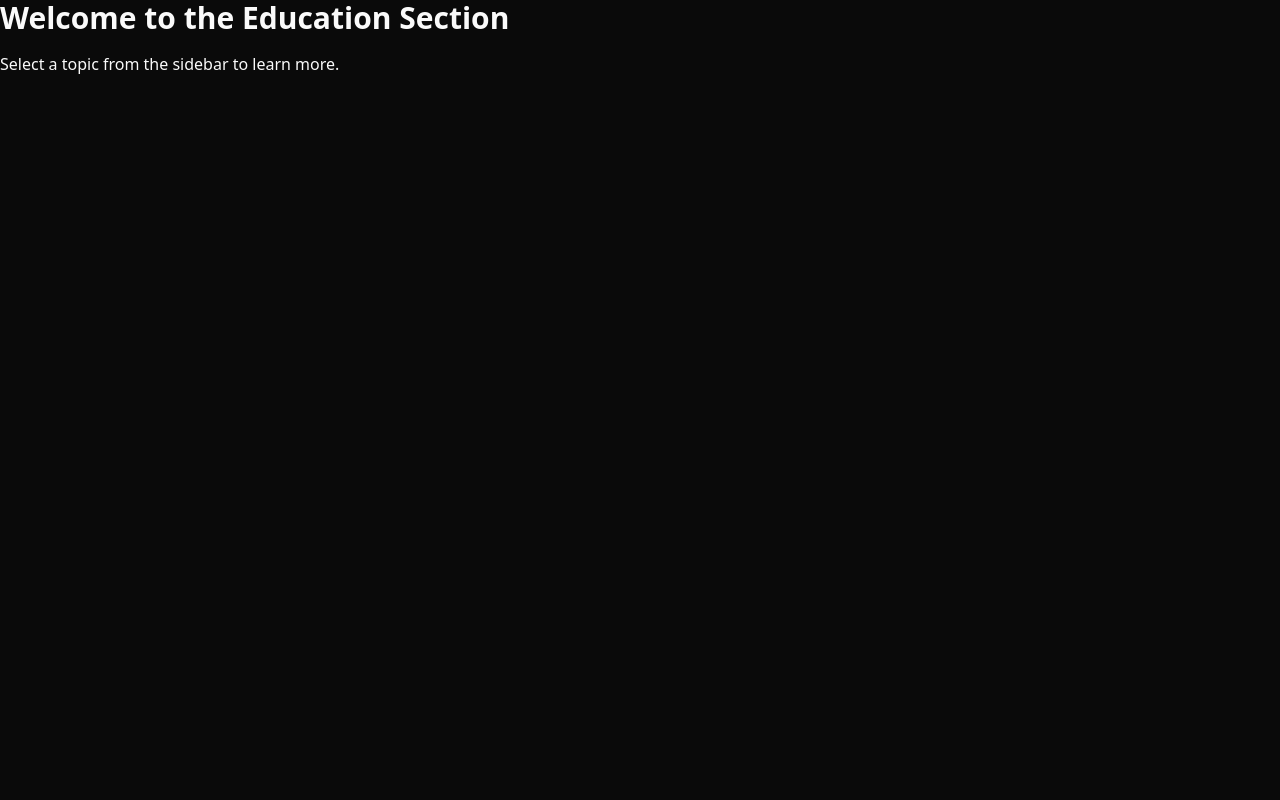
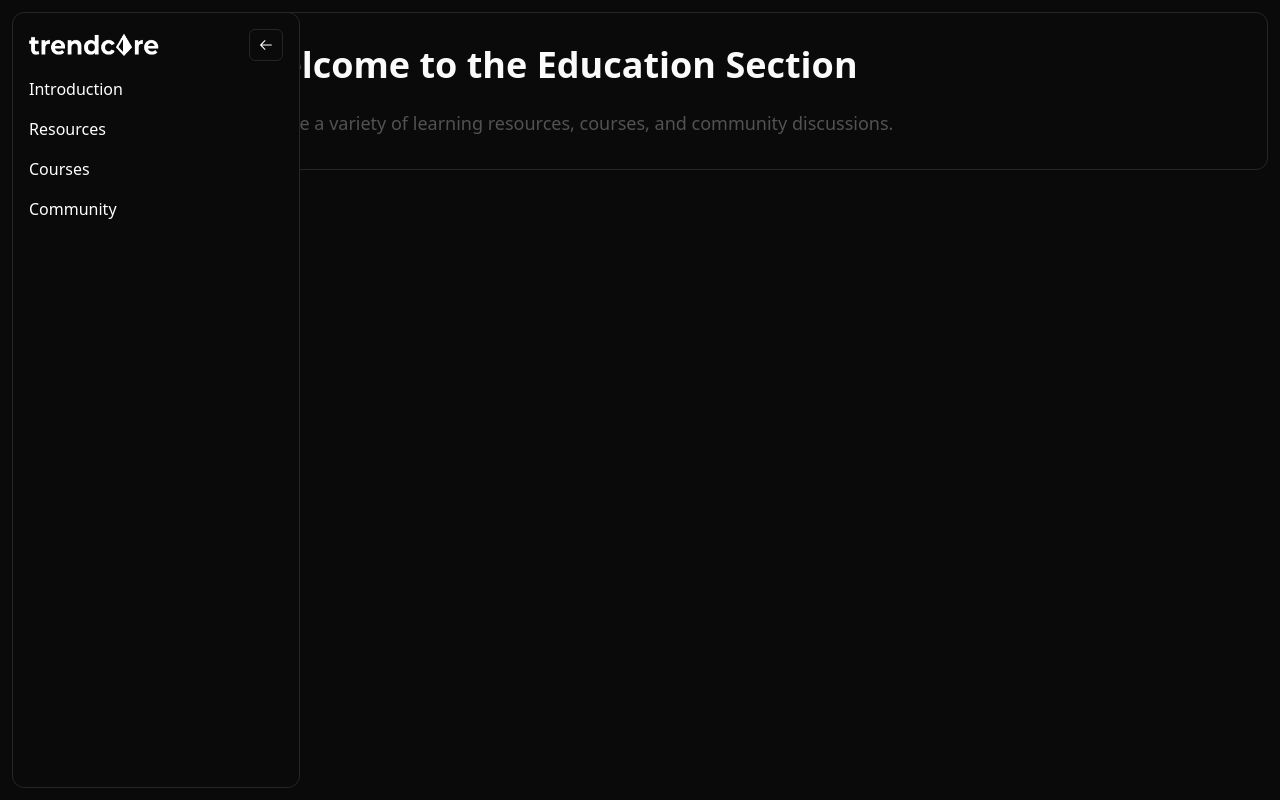
Before and after one commit to dssskvzzz/TrandCore, a Next.js app: page /trader in a window 1280 px wide. Built offline with nearby package versions, Linux system fonts and the light colour scheme.

Commit message:
Auto-commit: 2024-12-06T00:48:20.724Z

```diff
--- a/app/other/analisis/cme/page.tsx
+++ /dev/null
@@ -1,11 +0,0 @@
-import React from "react";
-
-const AnalisisCME = () => {
-    return (
-        <div className="text-center mt-4">
-            <h1>Analisis CME</h1>
-        </div>
-    );
-};
-
-export default AnalisisCME;
--- a/app/other/analisis/page.tsx
+++ /dev/null
@@ -1,11 +0,0 @@
-import React from "react";
-
-const Analisis = () => {
-    return (
-        <div className="text-center mt-4">
-            <h1>Analisis</h1>
-        </div>
-    );
-};
-
-export default Analisis;
--- a/app/other/calendar/page.tsx
+++ /dev/null
@@ -1,83 +0,0 @@
-"use client";
-import React, { useEffect, useState } from "react";
-import {
-    Table,
-    TableBody,
-    TableCaption,
-    TableCell,
-    TableHead,
-    TableHeader,
-    TableRow,
-} from "@/components/ui/table";
-
-// Интерфейс для описания структуры события
-interface EconomicEvent {
-    Time: string;
-    Currency: string;
-    Impact: string;
-    Event: string;
-}
-
-const EconomicCalendar: React.FC = () => {
-    const [events, setEvents] = useState<EconomicEvent[]>([]); // Задаем тип состояния
-    const [loading, setLoading] = useState<boolean>(true);
-    const [error, setError] = useState<string | null>(null);
-
-    useEffect(() => {
-        // Запрос к API
-        fetch("http://127.0.0.1:5000/api/economic-calendar")
-            .then((response) => {
-                if (!response.ok) {
-                    throw new Error("Failed to fetch data");
-                }
-                return response.json();
-            })
-            .then((data) => {
-                setEvents(data.data || []); // Указываем, что ожидаем массив данных
-                setLoading(false);
-            })
-            .catch((err) => {
-                setError(err.message);
-                setLoading(false);
-            });
-    }, []);
-
-    if (loading) {
-        return <div className="text-center mt-4">Loading...</div>;
-    }
-
-    if (error) {
-        return <div className="text-center mt-4 text-danger">Error: {error}</div>;
-    }
-
-    return (
-        <div className="flex justify-center max-w-2xl mx-auto mt-4">
-            <div className="w-full">
-                <h1 className="text-center">Economic Calendar</h1>
-                <Table className="mt-4">
-                    <TableCaption>List of economic events</TableCaption>
-                    <TableHeader>
-                        <TableRow>
-                            <TableHead>Time</TableHead>
-                            <TableHead>Currency</TableHead>
-                            <TableHead>Impact</TableHead>
-                            <TableHead>Event</TableHead>
-                        </TableRow>
-                    </TableHeader>
-                    <TableBody>
-                        {events.map((event, index) => (
-                            <TableRow key={index}>
-                                <TableCell>{event.Time}</TableCell>
-                                <TableCell>{event.Currency}</TableCell>
-                                <TableCell>{event.Impact}</TableCell>
-                                <TableCell>{event.Event}</TableCell>
-                            </TableRow>
-                        ))}
-                    </TableBody>
-                </Table>
-            </div>
-        </div>
-    );
-};
-
-export default EconomicCalendar;
--- a/app/page.tsx
+++ b/app/page.tsx
@@ -1,13 +1,15 @@
 import Header from "@/components/shared/header";
-import Container from "@/components/shared/container"
-
+import Container from "@/components/shared/container";
+import MainMenu from "@/components/MainMenuPanel";
 export default function Home() {
-
   return (
-    <div>
-      <Container>
-        <Header />
-      </Container>
-    </div>
+    <>
+      <div className="fixed top-0 left-0 w-full z-50">
+        <Container>
+          <Header />
+        </Container>
+      </div>
+      <MainMenu/>
+    </>
   );
 }
--- a/app/trader/page.tsx
+++ b/app/trader/page.tsx
@@ -1,11 +1,24 @@
-// app/education/page.tsx
-const EducationHome = () => {
-    return (
-        <div>
-            <h1 className="text-3xl font-bold mb-4">Welcome to the Education Section</h1>
-            <p>Select a topic from the sidebar to learn more.</p>
+import SideBar from "@/components/TraderSideBar";
+
+const TraderHome = () => {
+  return (
+    <>
+      <div className="grid grid-cols-6">
+        <div className="col-span-1">
+          <SideBar />
         </div>
-    );
+
+        <div className="col-span-5 mt-3 mr-3 border rounded-xl ">
+          <div className="p-8 w-full">
+            <h1 className="text-4xl font-bold mb-6">Welcome to the Education Section</h1>
+            <p className="text-lg text-neutral-600">
+              Explore a variety of learning resources, courses, and community discussions.
+            </p>
+          </div>
+        </div>
+      </div>
+    </>
+  );
 };
 
-export default EducationHome;
+export default TraderHome;
--- /dev/null
+++ b/components/MainMenuPanel.tsx
@@ -0,0 +1,33 @@
+import React, { ReactNode } from 'react';
+import { Button } from "@/components/ui/button";
+
+interface MainMenuProps {
+    className?: string;
+}
+
+const MainMenu: React.FC<MainMenuProps> = ({ className = '' }) => {
+    return (
+        <div className="flex GAP-4">
+            <div className="w-1/2 ml-80 mt-72">
+                <h1 className="text-5xl font-bold mb-4">
+                    The world’s <br /> most customizable <br /> crypto trading bot
+                </h1>
+                <p className="text-neutral-400 mt-6">
+                    Lorem Ipsum is simply dummy text of the printing and typesetting industry. Lorem Ipsum <br />
+                    has been the industry's standard dummy text ever since the 1500s, when an unknown printer <br />
+                    took a galley of type and scrambled it to make a type specimen book.
+                </p>
+                <Button className="mt-6">Start Free Trial</Button>
+                <Button className="mt-6 ml-4" variant={"ghost"}>Read More</Button>
+            </div>
+            <div className="w-1/2 flex items-center justify-end mt-36">
+                <img
+                    src="/table.png"
+                    alt="Crypto Trading Bot"
+                />
+            </div>
+        </div>
+    );
+};
+
+export default MainMenu;
--- /dev/null
+++ b/components/TraderSideBar.tsx
@@ -0,0 +1,44 @@
+import Image from "next/image";
+import Link from "next/link";
+import { Button } from "@/components/ui/button";
+import { ArrowLeftIcon } from "@radix-ui/react-icons"; // Импорт иконки стрелки
+
+const SideBar = () => {
+    return (
+        <div className="w-72 bg-neutral-950 text-white p-4 fixed top-3 left-3 bottom-3 rounded-xl border">
+            <div className="flex justify-between">
+                <Image src="/icon.png" alt="Logo" width={130} height={16} />
+
+                <Link href="/">
+                    <Button variant={"outline"} className="flex items-center w-8 h-8">
+                        <ArrowLeftIcon className="w-4 h-4" />
+                    </Button>
+                </Link>
+            </div>
+            <ul className="mt-4">
+                <li className="mb-4">
+                    <Link href="/education/intro" className="hover:text-blue-400">
+                        Introduction
+                    </Link>
+                </li>
+                <li className="mb-4">
+                    <Link href="/education/resources" className="hover:text-blue-400">
+                        Resources
+                    </Link>
+                </li>
+                <li className="mb-4">
+                    <Link href="/education/courses" className="hover:text-blue-400">
+                        Courses
+                    </Link>
+                </li>
+                <li className="mb-4">
+                    <Link href="/education/community" className="hover:text-blue-400">
+                        Community
+                    </Link>
+                </li>
+            </ul>
+        </div>
+    );
+};
+
+export default SideBar;
```
Also changed, not shown: public/table.png (added).
